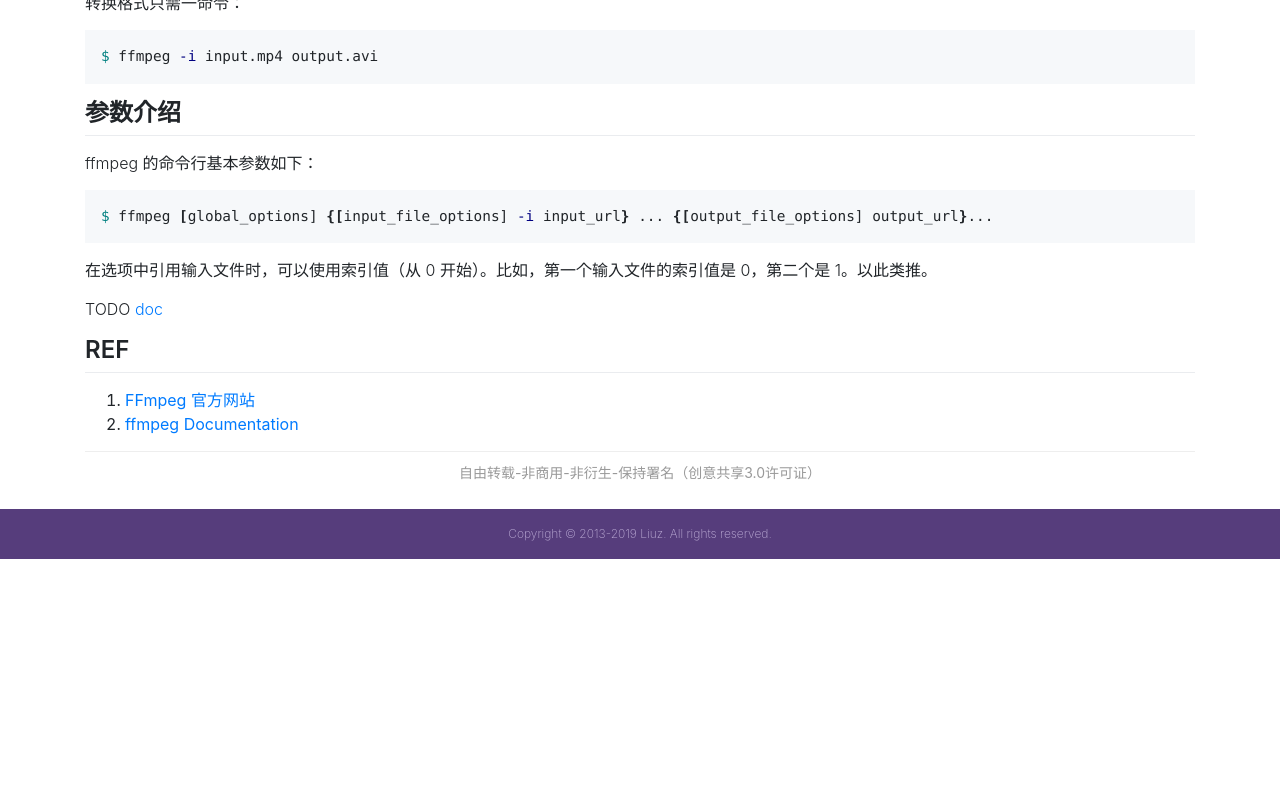
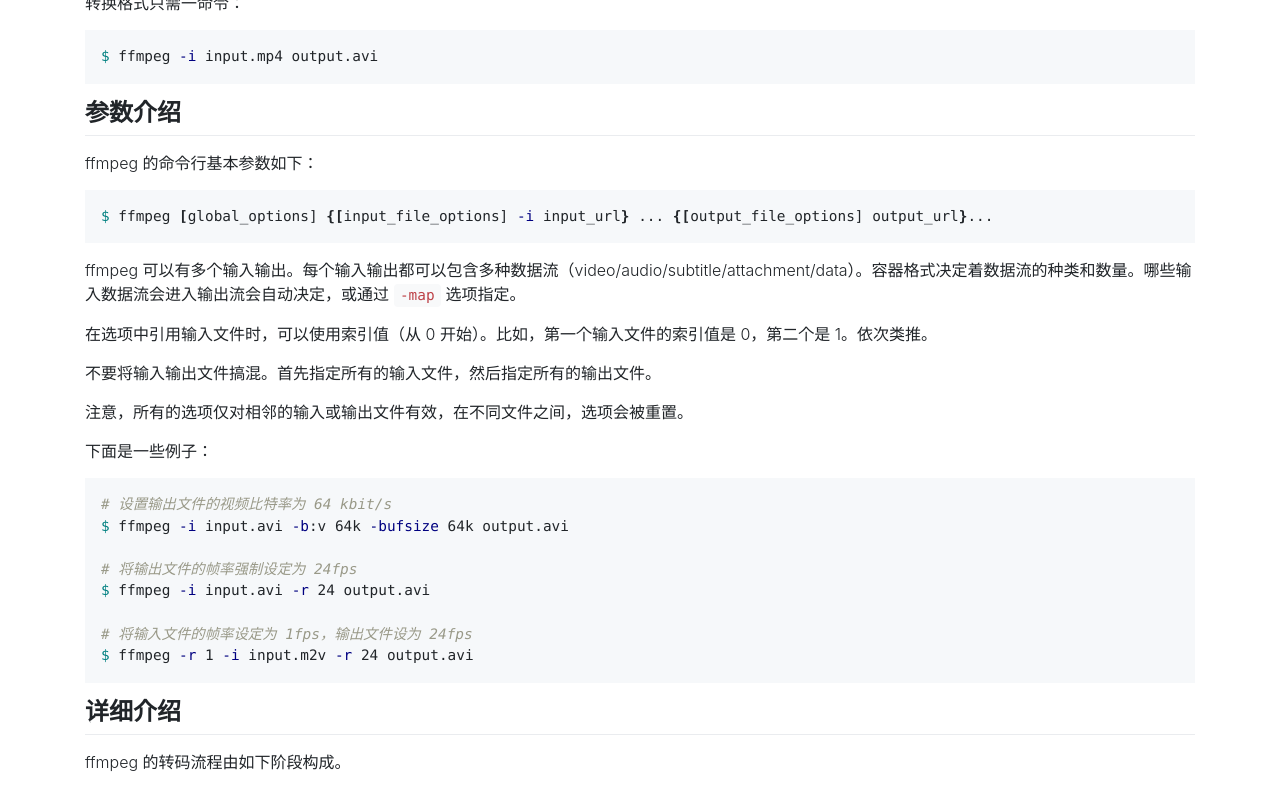
Before and after one commit to liuzhuan/liuzhuan.github.io, a Jekyll site: the page built from _posts/2018-01-06-ffmpeg.md, in a window 1280 px wide and 900 px high, scrolled down 458 px. Shown: the top 811 px of the window. Built offline with Jekyll 4.4.1, drawn with Linux system fonts in a browser that asks for light colours; nearby versions of some CDN libraries; comment, search, counter and statistics services are not loaded; before the commit the page ends 1017 px from its top, so only the background shows below that.

Commit message:
update ffmpeg tutorial

````diff
--- a/_posts/2018-01-06-ffmpeg.md
+++ b/_posts/2018-01-06-ffmpeg.md
@@ -32,7 +32,32 @@ ffmpeg 的命令行基本参数如下：
 $ ffmpeg [global_options] {[input_file_options] -i input_url} ... {[output_file_options] output_url}...
 ```
 
-在选项中引用输入文件时，可以使用索引值（从 0 开始）。比如，第一个输入文件的索引值是 0，第二个是 1。以此类推。
+ffmpeg 可以有多个输入输出。每个输入输出都可以包含多种数据流（video/audio/subtitle/attachment/data）。容器格式决定着数据流的种类和数量。哪些输入数据流会进入输出流会自动决定，或通过 `-map` 选项指定。
+
+在选项中引用输入文件时，可以使用索引值（从 0 开始）。比如，第一个输入文件的索引值是 0，第二个是 1。依次类推。
+
+不要将输入输出文件搞混。首先指定所有的输入文件，然后指定所有的输出文件。
+
+注意，所有的选项仅对相邻的输入或输出文件有效，在不同文件之间，选项会被重置。
+
+下面是一些例子：
+
+```sh
+# 设置输出文件的视频比特率为 64 kbit/s
+$ ffmpeg -i input.avi -b:v 64k -bufsize 64k output.avi
+
+# 将输出文件的帧率强制设定为 24fps
+$ ffmpeg -i input.avi -r 24 output.avi
+
+# 将输入文件的帧率设定为 1fps，输出文件设为 24fps
+$ ffmpeg -r 1 -i input.m2v -r 24 output.avi
+```
+
+## 详细介绍
+
+ffmpeg 的转码流程由如下阶段构成。
+
+![ffmpeg diagram][3]
 
 TODO [doc][2]
 
@@ -43,3 +68,4 @@ TODO [doc][2]
 
 [1]: http://ffmpeg.org/ "FFmpeg"
 [2]: https://ffmpeg.org/ffmpeg.html "ffmpeg Documentation"
+[3]: /imgs/ffmpeg-diagram.png "ffmpeg diagram"
````
Also changed, not shown: imgs/ffmpeg-diagram.png (added).
